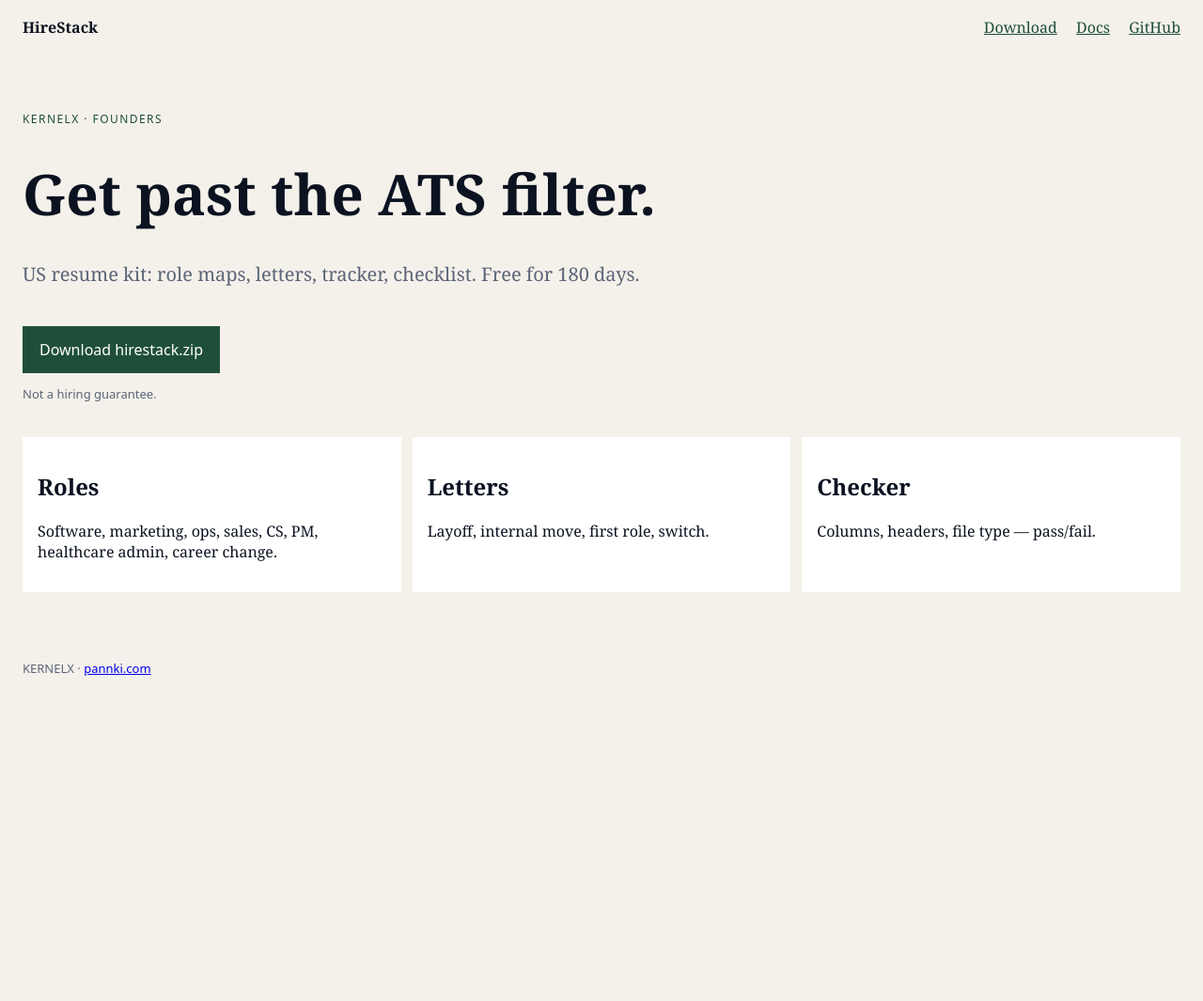
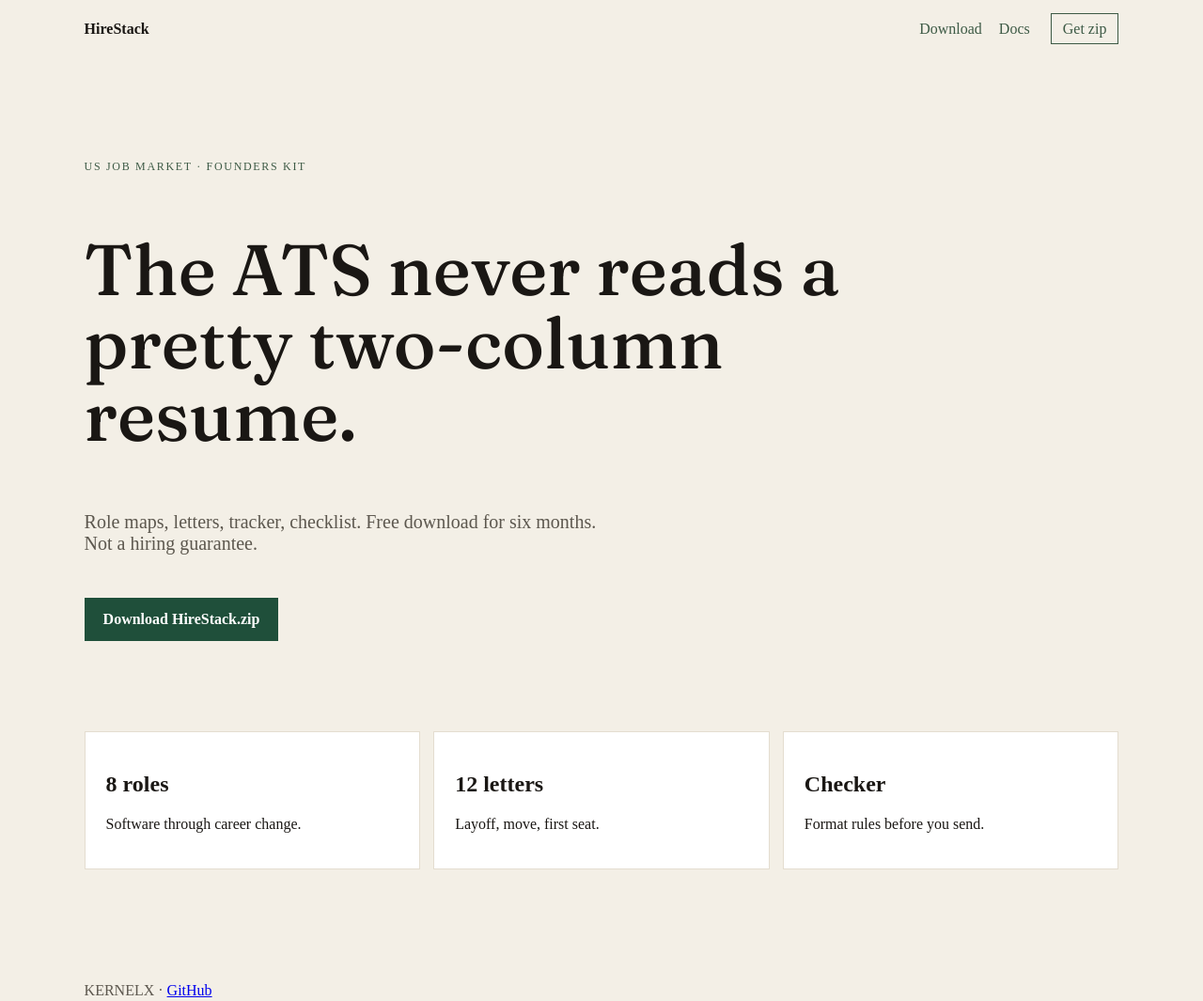
Before and after one commit to rairaisaqlain-rgb/hirestack, a plain HTML site: page index.html in a window 1280 px wide. Shown: the whole page at 94% size. Before the commit the page ends 800 px from the top, so only its background shows below. Drawn offline with Linux system fonts and the light colour scheme.

Commit message:
design: full landing page for GitHub Pages

```diff
--- a/index.html
+++ b/index.html
@@ -3,29 +3,24 @@
 <head>
 <meta charset="UTF-8"/>
 <meta name="viewport" content="width=device-width, initial-scale=1"/>
-<title>HireStack — KERNELX</title>
+<title>HireStack — ATS kit</title>
+<link href="https://fonts.googleapis.com/css2?family=Fraunces:opsz,wght@9..144,500;9..144,700&family=Source+Sans+3:wght@400;600&display=swap" rel="stylesheet"/>
 <link rel="stylesheet" href="site.css"/>
 </head>
-<body class="hs">
-<header class="nav">
-  <a class="brand" href="index.html">HireStack</a>
-  <nav>
-    <a href="download.html">Download</a>
-    <a href="docs.html">Docs</a>
-    <a href="https://github.com/rairaisaqlain-rgb/hirestack">GitHub</a>
-  </nav>
-</header>
-<main class="hero">
-  <p class="kicker">KERNELX · Founders</p>
-  <h1>Get past the ATS filter.</h1>
-  <p class="lede">US resume kit: role maps, letters, tracker, checklist. Free for 180 days.</p>
-  <a class="btn" href="https://pannki.com/hirestack.zip">Download hirestack.zip</a>
-  <p class="fine">Not a hiring guarantee.</p>
-</main>
-<section class="grid">
-  <article><h2>Roles</h2><p>Software, marketing, ops, sales, CS, PM, healthcare admin, career change.</p></article>
-  <article><h2>Letters</h2><p>Layoff, internal move, first role, switch.</p></article>
-  <article><h2>Checker</h2><p>Columns, headers, file type — pass/fail.</p></article>
+<body>
+<header class="nav"><strong>HireStack</strong>
+<nav><a href="download.html">Download</a><a href="docs.html">Docs</a>
+<a class="pill" href="https://pannki.com/hirestack.zip">Get zip</a></nav></header>
+<section class="hero">
+<p class="kicker">US job market · Founders kit</p>
+<h1>The ATS never reads a pretty two-column resume.</h1>
+<p class="lede">Role maps, letters, tracker, checklist. Free download for six months. Not a hiring guarantee.</p>
+<a class="btn" href="https://pannki.com/hirestack.zip">Download HireStack.zip</a>
 </section>
-<footer>KERNELX · <a href="https://pannki.com">pannki.com</a></footer>
+<section class="features">
+<div class="card"><h2>8 roles</h2><p>Software through career change.</p></div>
+<div class="card"><h2>12 letters</h2><p>Layoff, move, first seat.</p></div>
+<div class="card"><h2>Checker</h2><p>Format rules before you send.</p></div>
+</section>
+<footer>KERNELX · <a href="https://github.com/rairaisaqlain-rgb/hirestack">GitHub</a></footer>
 </body></html>
--- a/site.css
+++ b/site.css
@@ -1,13 +1,12 @@
-html,body{margin:0;background:#f4f1ea;color:#0b1220;font-family:Georgia,serif}
-.nav{display:flex;justify-content:space-between;align-items:center;padding:18px 24px}
-.brand{font-weight:700;text-decoration:none;color:inherit}
-nav a{margin-left:16px;color:#1f4f3a}
-.hero{padding:48px 24px 24px;max-width:820px}
-h1{font-size:clamp(36px,6vw,60px);line-height:1.05}
-.lede{font-size:20px;color:#5b6578}
-.btn{display:inline-block;margin-top:22px;background:#1f4f3a;color:#fff;text-decoration:none;padding:14px 18px;font-family:system-ui}
-.fine{color:#5b6578;font-family:system-ui;font-size:13px}
-.grid{display:grid;gap:12px;grid-template-columns:repeat(auto-fit,minmax(200px,1fr));padding:0 24px 48px}
-article{background:#fff;padding:16px}
-footer{padding:24px;font-family:system-ui;font-size:13px;color:#5b6578}
-.kicker{letter-spacing:.12em;text-transform:uppercase;font-size:12px;font-family:system-ui;color:#1f4f3a}
+html,body{margin:0;background:#f3efe6;color:#1a1714;font-family:Source Sans 3,system-ui,sans-serif}
+.nav{display:flex;justify-content:space-between;padding:22px 7vw;position:sticky;top:0;background:#f3efe6cc;backdrop-filter:blur(10px)}
+nav a{margin-left:18px;color:#3d5a45;text-decoration:none}
+.pill{border:1px solid #3d5a45;padding:7px 12px}
+.hero{padding:12vh 7vw;max-width:980px}
+h1{font-family:Fraunces,Georgia,serif;font-size:clamp(40px,6.4vw,76px);line-height:1.02;font-weight:500}
+.lede{font-size:20px;color:#5c574e;max-width:560px}
+.kicker{letter-spacing:.14em;text-transform:uppercase;font-size:12px;color:#3d5a45}
+.btn{display:inline-block;margin-top:26px;background:#1f4f3a;color:#fff;text-decoration:none;padding:14px 20px;font-weight:600}
+.features{display:grid;grid-template-columns:repeat(auto-fit,minmax(200px,1fr));gap:14px;padding:0 7vw 12vh}
+.card{background:#fff;padding:22px;border:1px solid #e4ddd0}
+footer{padding:24px 7vw 40px;color:#5c574e}
```
